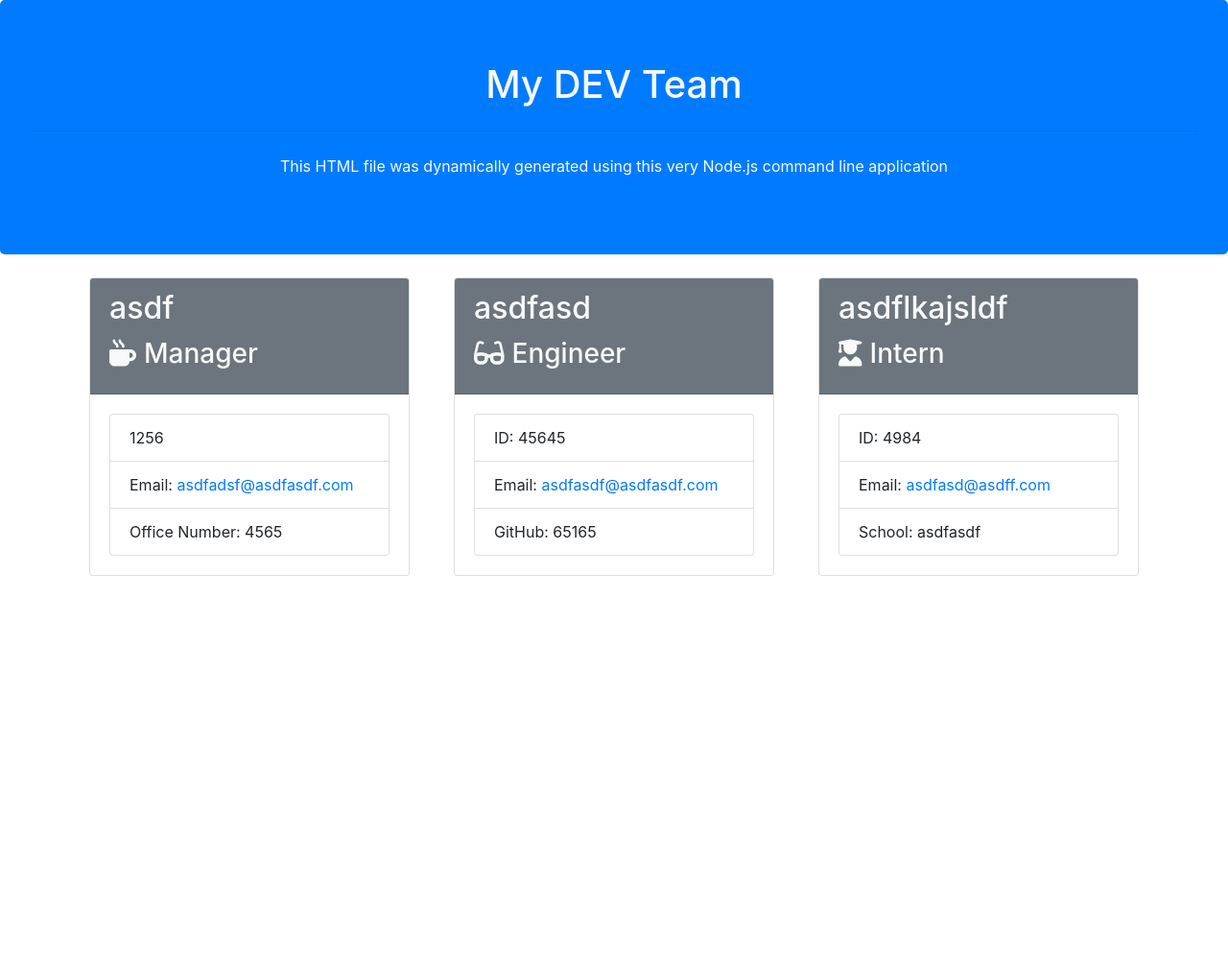
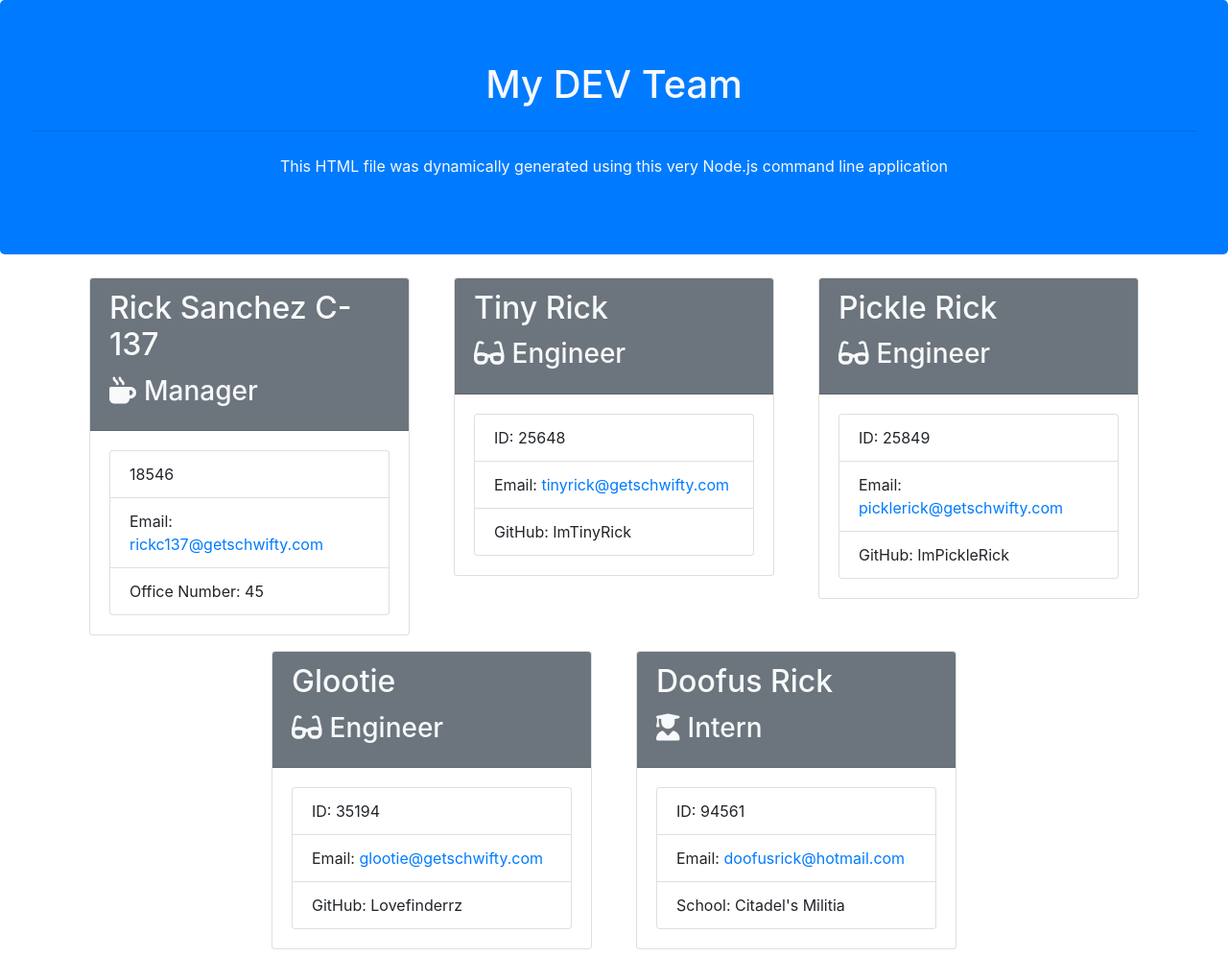
Before and after one commit to DevMike42/Team_Profile_Generator, a website: page docs/index.html in a window 1280 px wide. Shown: the whole page at 96% size. Before the commit the page ends 800 px from the top, so only its background shows below. Drawn offline with nearby package versions, Linux system fonts and the light colour scheme.

Commit message:
Revert "changed html file"
This reverts commit bbc7bf389c9d40f2163566cd7348c83a8a7f3f09.

```diff
--- a/docs/index.html
+++ b/docs/index.html
@@ -29,16 +29,16 @@
     <div class="col-4">
         <div class="card employee-card m-2">
           <div class="card-header bg-secondary text-light">
-            <h2 class="card-title">asdf</h2>
+            <h2 class="card-title">Rick Sanchez C-137</h2>
             <h3 class="card-title"><i class="fas fa-mug-hot mr-2"></i>Manager</h3>
           </div>
           <div class="card-body">
             <ul class="list-group">
-              <li class="list-group-item">1256</li>
+              <li class="list-group-item">18546</li>
               <li class="list-group-item">Email:
-                <a href="mailto:asdfadsf@asdfasdf.com">asdfadsf@asdfasdf.com</a>
+                <a href="mailto:rickc137@getschwifty.com">rickc137@getschwifty.com</a>
               </li>
-              <li class="list-group-item">Office Number: 4565</li>
+              <li class="list-group-item">Office Number: 45</li>
             </ul>
           </div>
         </div>
@@ -47,16 +47,16 @@
     <div class="col-4">
         <div class="card employee-card m-2">
           <div class="card-header bg-secondary text-light">
-            <h2 class="card-title">asdfasd</h2>
+            <h2 class="card-title">Tiny Rick</h2>
             <h3 class="card-title"><i class="fas fa-glasses mr-2"></i>Engineer</h3>
           </div>
           <div class="card-body">
             <ul class="list-group">
-              <li class="list-group-item">ID: 45645</li>
+              <li class="list-group-item">ID: 25648</li>
               <li class="list-group-item">Email:
-                <a href="mailto:asdfasdf@asdfasdf.com">asdfasdf@asdfasdf.com</a>
+                <a href="mailto:tinyrick@getschwifty.com">tinyrick@getschwifty.com</a>
               </li>
-              <li class="list-group-item">GitHub: 65165</li>
+              <li class="list-group-item">GitHub: ImTinyRick</li>
             </ul>
           </div>
         </div>
@@ -65,16 +65,52 @@
     <div class="col-4">
         <div class="card employee-card m-2">
           <div class="card-header bg-secondary text-light">
-            <h2 class="card-title">asdflkajsldf</h2>
+            <h2 class="card-title">Pickle Rick</h2>
+            <h3 class="card-title"><i class="fas fa-glasses mr-2"></i>Engineer</h3>
+          </div>
+          <div class="card-body">
+            <ul class="list-group">
+              <li class="list-group-item">ID: 25849</li>
+              <li class="list-group-item">Email:
+                <a href="mailto:picklerick@getschwifty.com">picklerick@getschwifty.com</a>
+              </li>
+              <li class="list-group-item">GitHub: ImPickleRick</li>
+            </ul>
+          </div>
+        </div>
+      </div>
+
+    <div class="col-4">
+        <div class="card employee-card m-2">
+          <div class="card-header bg-secondary text-light">
+            <h2 class="card-title">Glootie</h2>
+            <h3 class="card-title"><i class="fas fa-glasses mr-2"></i>Engineer</h3>
+          </div>
+          <div class="card-body">
+            <ul class="list-group">
+              <li class="list-group-item">ID: 35194</li>
+              <li class="list-group-item">Email:
+                <a href="mailto:glootie@getschwifty.com">glootie@getschwifty.com</a>
+              </li>
+              <li class="list-group-item">GitHub: Lovefinderrz</li>
+            </ul>
+          </div>
+        </div>
+      </div>
+
+    <div class="col-4">
+        <div class="card employee-card m-2">
+          <div class="card-header bg-secondary text-light">
+            <h2 class="card-title">Doofus Rick</h2>
             <h3 class="card-title"><i class="fas fa-user-graduate mr-2"></i>Intern</h3>
           </div>
           <div class="card-body">
             <ul class="list-group">
-              <li class="list-group-item">ID: 4984</li>
+              <li class="list-group-item">ID: 94561</li>
               <li class="list-group-item">Email:
-                <a href="mailto:asdfasd@asdff.com">asdfasd@asdff.com</a>
+                <a href="mailto:doofusrick@hotmail.com">doofusrick@hotmail.com</a>
               </li>
-              <li class="list-group-item">School: asdfasdf</li>
+              <li class="list-group-item">School: Citadel's Militia</li>
             </ul>
           </div>
         </div>
```
